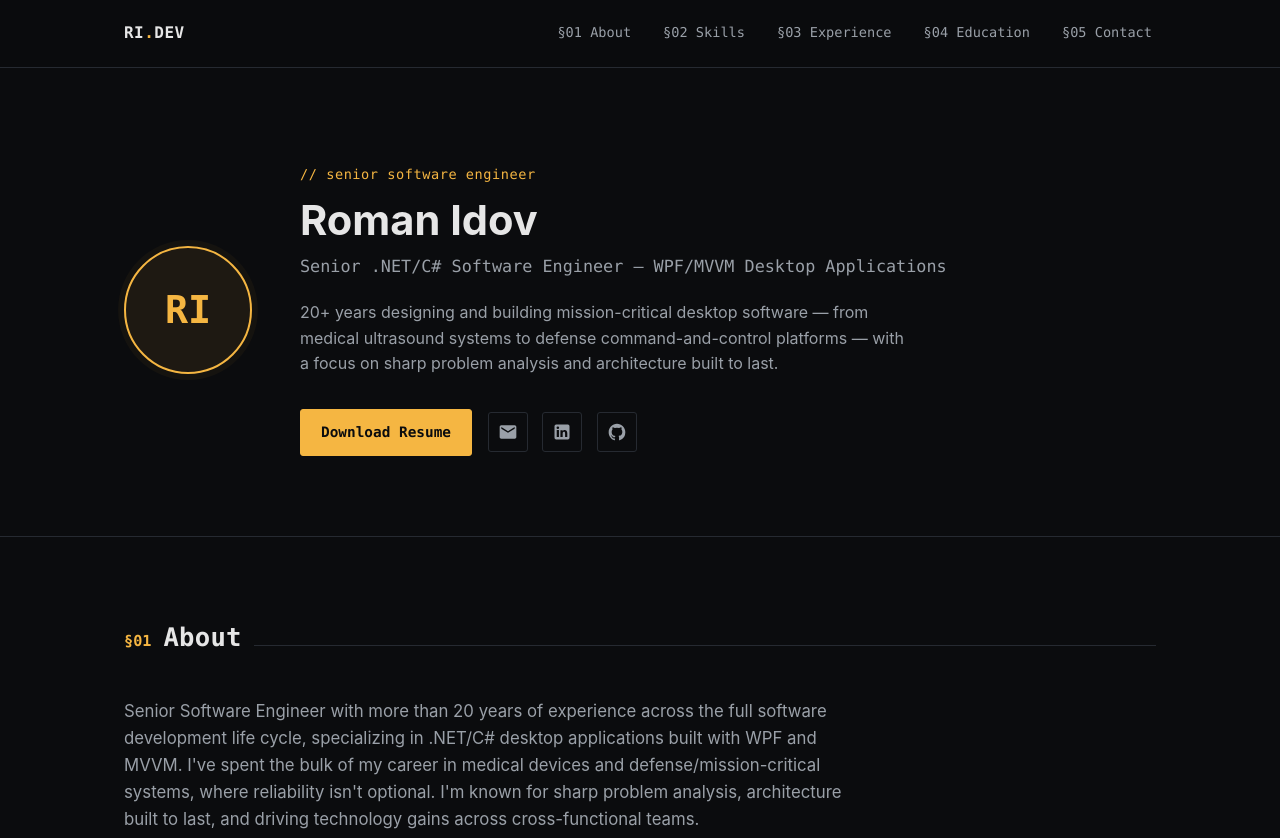
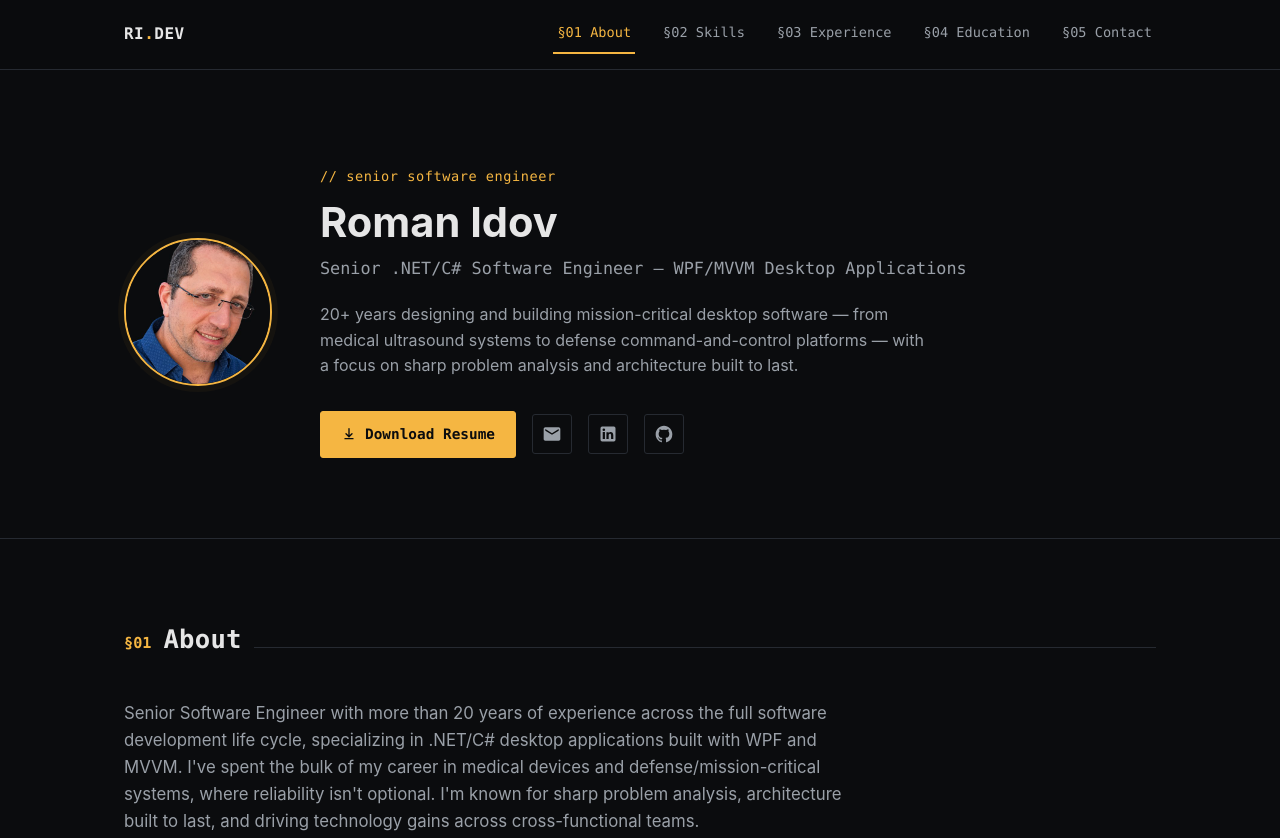
Before and after one commit to Startrek1977/Startrek1977.github.io, a plain HTML site: page index.html in a window 1280 px wide. Shown: the top 838 px of the page. Drawn offline with Linux system fonts and the light colour scheme.

Commit message:
feat(ui): add nav active-highlight, scroll polish, and hero photo
Improve site navigation and hero visual polish per issue #2.

- Add initActiveNavHighlight() and syncHeaderHeight() to main.js,
  highlighting the current section's nav link via IntersectionObserver
  and keeping a --header-h custom property in sync with the sticky
  header's real (possibly wrapped) rendered height
- Add scroll-margin-top to anchored sections so smooth-scroll no longer
  lands headings behind the sticky header
- Add missing hover/focus transitions and a subtle hover-lift to .btn,
  .icon-link, .github-cta, and .site-nav a; align hero-actions/hero-links
  gap values
- Add an inline download-icon SVG to the "Download Resume" button
- Replace the hero's "RI" initials avatar with a real photo
  (assets/images/roman-idov.jpg, cropped/compressed to 36.6KB), restyling
  .hero-avatar for an <img> and bumping its size slightly to compensate
  for a photo reading smaller than bold initials

Closes #2

```diff
--- a/assets/css/style.css
+++ b/assets/css/style.css
@@ -124,12 +124,19 @@ a:focus-visible {
   font-size: 0.85rem;
   color: var(--text-dim);
   padding: 0.5rem 0.25rem;
+  border-bottom: 2px solid transparent;
+  transition: color 0.15s ease, border-color 0.15s ease;
 }
 
 .site-nav a:hover,
 .site-nav a:focus-visible {
   color: var(--accent);
   text-decoration: none;
+}
+
+.site-nav a.active {
+  color: var(--accent);
+  border-bottom-color: var(--accent);
 }
 
 @media (max-width: 640px) {
@@ -146,6 +153,13 @@ a:focus-visible {
 section {
   padding: 5rem 0;
   border-bottom: 1px solid var(--border);
+}
+
+/* Keeps anchor-scrolled headings clear of the sticky header; --header-h
+   is kept in sync with the header's real (possibly multi-line) rendered
+   height by syncHeaderHeight() in main.js. */
+section[id] {
+  scroll-margin-top: var(--header-h, 84px);
 }
 
 section:last-of-type {
@@ -195,19 +209,19 @@ section:last-of-type {
 
 .hero-avatar {
   flex-shrink: 0;
-  width: 128px;
-  height: 128px;
+  width: 148px;
+  height: 148px;
   border-radius: 50%;
   border: 2px solid var(--accent);
   background: var(--accent-bg);
-  display: flex;
-  align-items: center;
-  justify-content: center;
-  font-family: var(--mono-font);
-  font-size: 2.4rem;
-  font-weight: 700;
-  color: var(--accent);
+  overflow: hidden;
   box-shadow: 0 0 0 6px rgba(245, 182, 66, 0.04);
+}
+
+.hero-avatar img {
+  width: 100%;
+  height: 100%;
+  object-fit: cover;
 }
 
 .hero-text {
@@ -252,7 +266,7 @@ section:last-of-type {
 
 .hero-links {
   display: flex;
-  gap: 0.9rem;
+  gap: 1rem;
 }
 
 .icon-link {
@@ -264,7 +278,7 @@ section:last-of-type {
   border: 1px solid var(--border);
   border-radius: var(--radius);
   color: var(--text-dim);
-  transition: color 0.15s ease, border-color 0.15s ease;
+  transition: color 0.15s ease, border-color 0.15s ease, transform 0.15s ease;
 }
 
 .icon-link:hover,
@@ -272,6 +286,7 @@ section:last-of-type {
   color: var(--accent);
   border-color: var(--accent);
   text-decoration: none;
+  transform: translateY(-1px);
 }
 
 .icon-link svg {
@@ -293,6 +308,13 @@ section:last-of-type {
   color: #0b0c0e;
   background: var(--accent);
   cursor: pointer;
+  transition: background-color 0.15s ease, color 0.15s ease, transform 0.15s ease, box-shadow 0.15s ease;
+}
+
+.btn svg {
+  width: 16px;
+  height: 16px;
+  fill: currentColor;
 }
 
 .btn:hover,
@@ -300,6 +322,8 @@ section:last-of-type {
   background: transparent;
   color: var(--accent);
   text-decoration: none;
+  transform: translateY(-1px);
+  box-shadow: 0 4px 14px rgba(245, 182, 66, 0.25);
 }
 
 @media (max-width: 720px) {
@@ -575,6 +599,7 @@ section:last-of-type {
   border: 1px solid var(--border-strong);
   border-radius: var(--radius);
   padding: 0.85rem 1.4rem;
+  transition: border-color 0.15s ease, color 0.15s ease, transform 0.15s ease;
 }
 
 .github-cta svg {
@@ -588,6 +613,7 @@ section:last-of-type {
   border-color: var(--accent);
   color: var(--accent);
   text-decoration: none;
+  transform: translateY(-1px);
 }
 
 /* ---- Contact ---- */
@@ -679,9 +705,8 @@ section:last-of-type {
   }
 
   .hero-avatar {
-    width: 96px;
-    height: 96px;
-    font-size: 1.9rem;
+    width: 108px;
+    height: 108px;
   }
 
   .skill-tags li {
--- a/assets/js/main.js
+++ b/assets/js/main.js
@@ -8,7 +8,50 @@ document.addEventListener('DOMContentLoaded', () => {
   initHeroWidget();
   renderExperience();
   initSkillsWidget();
+  syncHeaderHeight();
+  initActiveNavHighlight();
 });
+
+/**
+ * Keeps a `--header-h` custom property in sync with the sticky header's
+ * real rendered height (it wraps to multiple lines on narrow viewports),
+ * so section `scroll-margin-top` in style.css never guesses a fixed value.
+ */
+function syncHeaderHeight() {
+  const header = document.querySelector('.site-header');
+  if (!header) return;
+
+  const setVar = () => {
+    document.documentElement.style.setProperty('--header-h', `${header.getBoundingClientRect().height + 12}px`);
+  };
+
+  setVar();
+  window.addEventListener('resize', setVar);
+}
+
+/**
+ * Highlights the nav link for whichever section is currently in view,
+ * via one IntersectionObserver watching every anchored <section>.
+ */
+function initActiveNavHighlight() {
+  const sections = document.querySelectorAll('main section[id]');
+  const navLinks = document.querySelectorAll('.site-nav a[href^="#"]');
+  if (!sections.length || !navLinks.length) return;
+
+  const linkByTarget = new Map();
+  navLinks.forEach(link => linkByTarget.set(link.getAttribute('href').slice(1), link));
+
+  const observer = new IntersectionObserver(entries => {
+    entries.forEach(entry => {
+      const link = linkByTarget.get(entry.target.id);
+      if (!link || !entry.isIntersecting) return;
+      navLinks.forEach(l => l.classList.remove('active'));
+      link.classList.add('active');
+    });
+  }, { rootMargin: '-40% 0px -55% 0px', threshold: 0 });
+
+  sections.forEach(section => observer.observe(section));
+}
 
 /* ============================================================
    SWAPPABLE WIDGETS (future: live terminal effects)
--- a/index.html
+++ b/index.html
@@ -43,7 +43,9 @@
     <section class="hero" id="top" aria-label="Introduction">
       <div class="container">
         <div class="hero-inner" data-widget="hero-static" data-fade>
-          <div class="hero-avatar" role="img" aria-label="Initials avatar: R I">RI</div>
+          <div class="hero-avatar">
+            <img src="assets/images/roman-idov.jpg" alt="Roman Idov">
+          </div>
           <div class="hero-text">
             <p class="hero-eyebrow">// senior software engineer</p>
             <h1 class="hero-name">Roman Idov</h1>
@@ -55,6 +57,7 @@
             </p>
             <div class="hero-actions">
               <a class="btn" href="assets/resume/Roman_Idov_Resume.pdf" download>
+                <svg viewBox="0 0 24 24" aria-hidden="true"><path d="M12 3a1 1 0 0 1 1 1v9.59l2.79-2.8a1 1 0 1 1 1.42 1.42l-4.5 4.5a1 1 0 0 1-1.42 0l-4.5-4.5a1 1 0 1 1 1.42-1.42L11 13.59V4a1 1 0 0 1 1-1zM5 19a1 1 0 0 1 1-1h12a1 1 0 1 1 0 2H6a1 1 0 0 1-1-1z"/></svg>
                 Download Resume
               </a>
               <div class="hero-links">
```
Also changed, not shown: assets/images/roman-idov.jpg (added).
